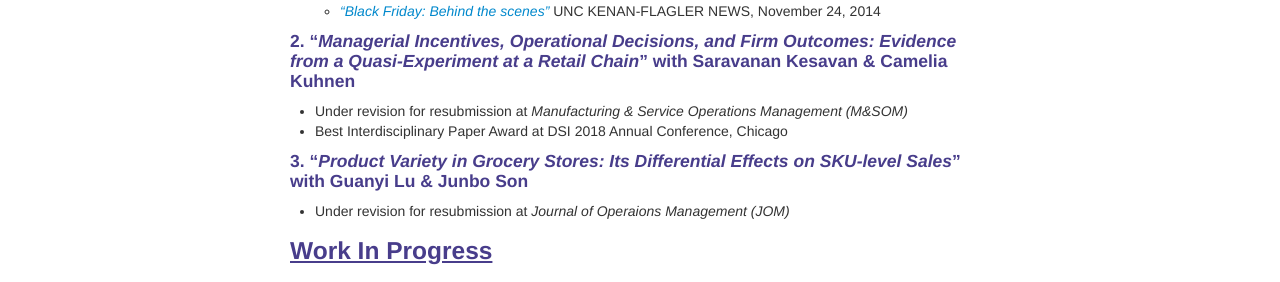
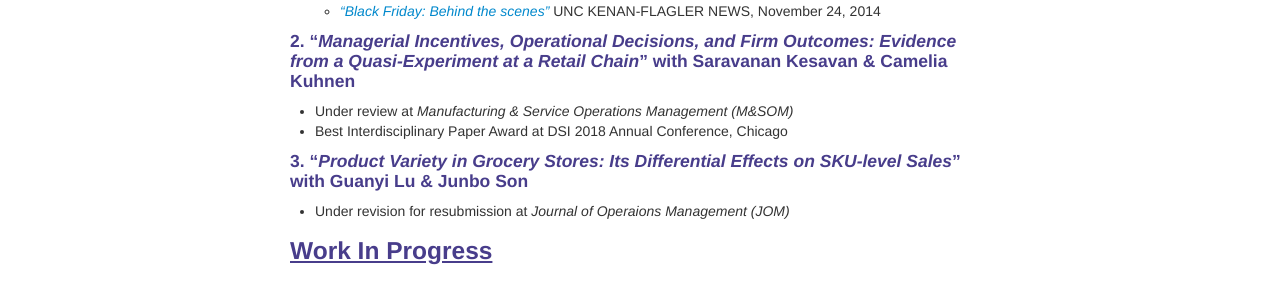
Before and after one commit to lordya2/lordya2.github.io, a Jekyll site: the page built from pages/research.md, in a window 1280 px wide. Shown: the part 461-743 px from the top of the page. Built offline with Jekyll 4.4.1, drawn with Linux system fonts in a browser that asks for light colours.

Commit message:
Update research.md

```diff
--- a/pages/research.md
+++ b/pages/research.md
@@ -18,7 +18,7 @@ description: Hyun Seok ("Huck") Lee's research
   * [*"Black Friday: Behind the scenes"*](https://www.kenan-flagler.unc.edu/news/black-friday-behind-the-scenes/) UNC KENAN-FLAGLER NEWS, November 24, 2014
 
 #### 2. "*Managerial Incentives, Operational Decisions, and Firm Outcomes: Evidence from a Quasi-Experiment at a Retail Chain*" with Saravanan Kesavan & Camelia Kuhnen
-* Under revision for resubmission at *Manufacturing & Service Operations Management (M&SOM)*
+* Under review at *Manufacturing & Service Operations Management (M&SOM)*
 * Best Interdisciplinary Paper Award at DSI 2018 Annual Conference, Chicago
 
 #### 3. "*Product Variety in Grocery Stores: Its Differential Effects on SKU-level Sales*" with Guanyi Lu & Junbo Son
```
